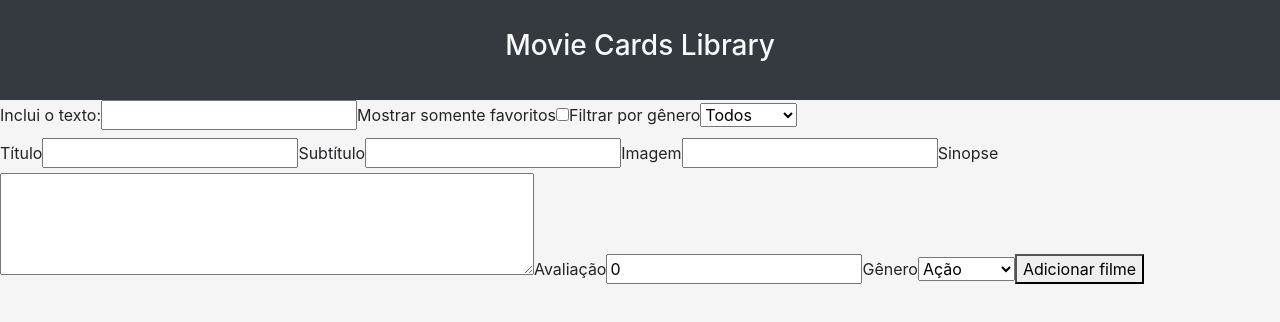
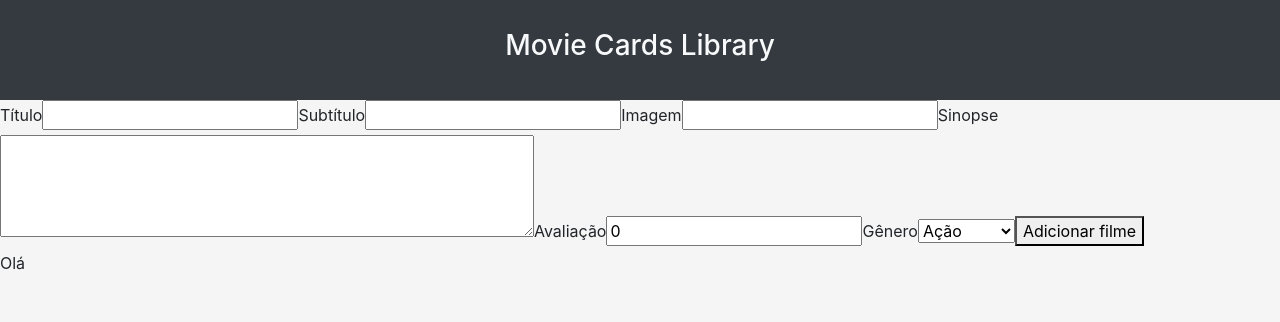
Before and after one commit to flpnascto/movie-card-library-stateful, a React (Create React App) app: page / in a window 1280 px wide. Shown: the top 322 px of the page. Built offline with nearby package versions, Linux system fonts and the light colour scheme.

Commit message:
Alterando chamamada do component SearchBar para o MovieLibrary.

```diff
--- a/src/App.js
+++ b/src/App.js
@@ -2,8 +2,8 @@ import React from 'react';
 import './App.css';
 
 import Header from './components/Header';
-import SearchBar from './components/SearchBar';
 import AddMovie from './components/AddMovie';
+import MovieLibrary from './components/MovieLibrary';
 
 import data from './data';
 
@@ -11,8 +11,8 @@ function App() {
   return (
     <div className="App">
       <Header />
-      <SearchBar movies={data} />
       <AddMovie />
+      <MovieLibrary movies={data} />
     </div>
   );
 }
```
